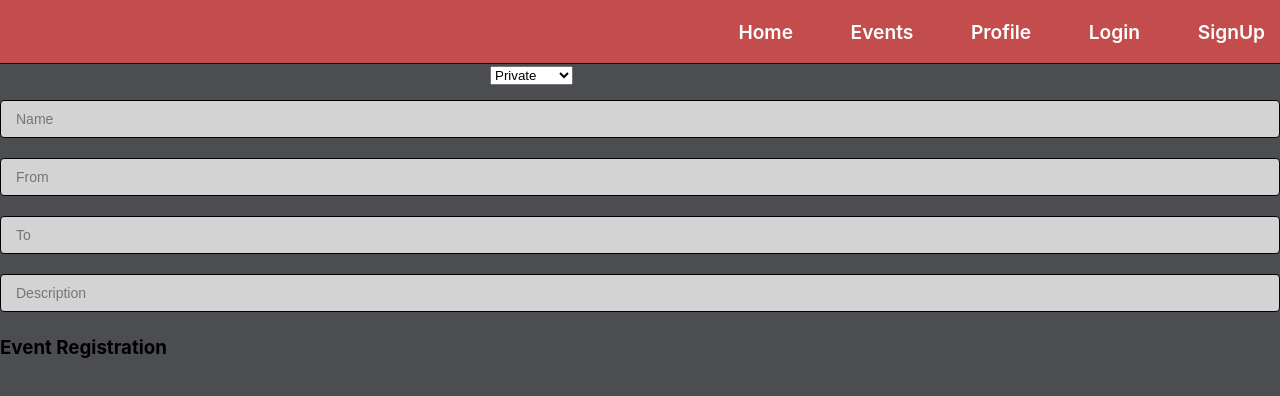
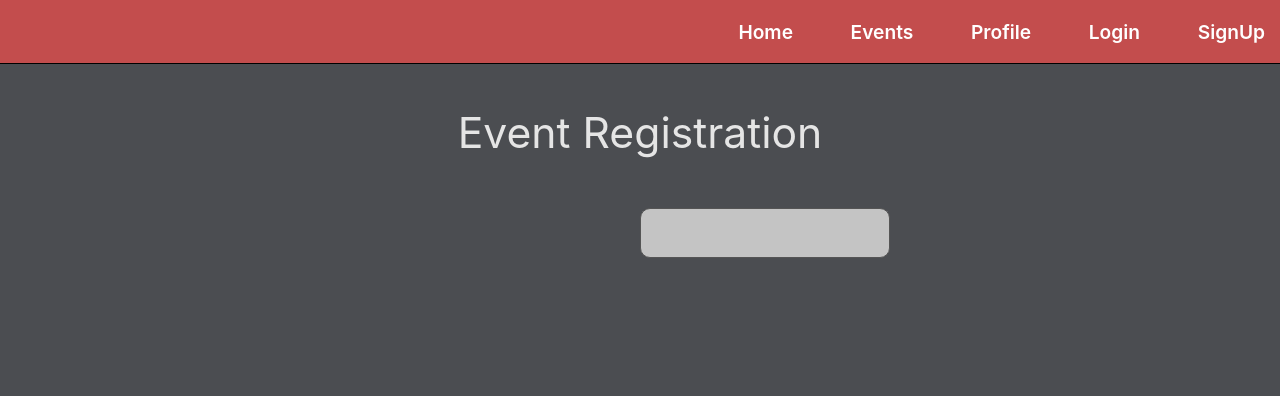
Before and after one commit to SlavLazurenko/TMS, a React (Create React App) app in the folder frontend/: page /event-registration in a window 1280 px wide. Shown: the top 396 px of the page. Built offline with nearby package versions, Linux system fonts and the light colour scheme.

Commit message:
changed event/registration

```diff
--- a/frontend/src/components/EventRegistration.jsx
+++ b/frontend/src/components/EventRegistration.jsx
@@ -1,51 +1,27 @@
 import React from "react";
+import "../css/EventRegistration.css";
 
 function EventRegistration() {
 
     return (
-      <div className="event-registration">
-				<DropMenu />
-			<input
-        type="text"
-        id="first-name"
-        placeholder="Name"
-        name="s"
-      />
-				<input
-        type="text"
-        id="from"
-        placeholder="From"
-        name="s"
-      />
-			<input
-        type="text"
-        id="to"
-        placeholder="To"
-        name="s"
-      />
-				<input
-        type="textarea"
-        id="description"
-        placeholder="Description"
-        name="s"
-      />
-        <h3>Event Registration</h3>
+      <div className="container">
+        <div className="header">
+          <p className="header-text">Event Registration</p>
+        </div>
+        <form>
+          <div className="event-container-left">
+            <input
+            className="name-field"
+            type="text"></input>
+          </div>
+          <div className="event-container-right">
+          </div>
+        </form>
       </div>
     );
   }
 
-	function DropMenu() {
-		return (
-			<form action="/events" method="get">
 
-				<select> Accesibility
-					<option value="Private">Private</option>
-					<option value="Public">Public</option>
-					<option value="Invite only">Invite only</option>
-				</select>
-			</form>
-		);
-	}
 
 
 
--- a/frontend/src/components/Events.jsx
+++ b/frontend/src/components/Events.jsx
@@ -1,5 +1,6 @@
 import React from "react";
 import "../css/Events.css";
+import { useHistory } from "react-router-dom";
 
 function Search() {
   return (
@@ -19,14 +20,20 @@ function Search() {
 }
 
 function Create() {
+
+  const history = useHistory()
+
+  const handleRoute = () => {
+
+    history.push("/event-registration");
+
+  }
+
   return (
-    <button onClick={openRegistration} className="create-event">Create Event +</button>
+    <button onClick={handleRoute} className="create-event">Create Event +</button>
   );
 }
 
-function openRegistration(){
-  window.open('http://localhost:3000/event-registration')
-}
 
 
 const tmpEvents = [
--- /dev/null
+++ b/frontend/src/css/EventRegistration.css
@@ -0,0 +1,56 @@
+.header{
+
+    display: flex;
+    justify-content: center;
+}
+
+p.header-text{
+
+    font-size: 32pt;
+    color: #E5E5E5;
+
+}
+
+input[type="text"]{
+
+    background-color: #C4C4C4;
+    border-radius: 10px;
+    border: 1px solid #555;
+    padding-left: 15px;
+    outline: none;
+    margin: 8px 0;
+
+    font-size: 16pt;
+}
+
+input[type="text"]:focus{
+
+	background-color: #C34D4D;
+}
+
+.name-field{
+
+    width: 250px;
+    height: 50px;
+}
+
+.event-container-left{
+
+    display: flex;
+    float: left;
+    justify-content: left;
+    width: 50%;
+
+    padding-left: 150px;
+
+}
+
+.event-container-right{
+
+    display: flex;
+    float: right;
+    justify-content: center;
+    width: 50%;
+
+    padding-right: 150px;
+}
--- a/frontend/src/css/Events.css
+++ b/frontend/src/css/Events.css
@@ -54,3 +54,15 @@ body {
     padding: 10px 20px;
     border-radius: 999px;
 }
+
+.events .header button.create-event:hover{
+
+    background-color: #3e8e41
+}
+
+.events .header button.create-event:active{
+
+    background-color: #3e8e41;
+    box-shadow: 0 5px #666;
+    transform: translateY(4px);
+}
```
